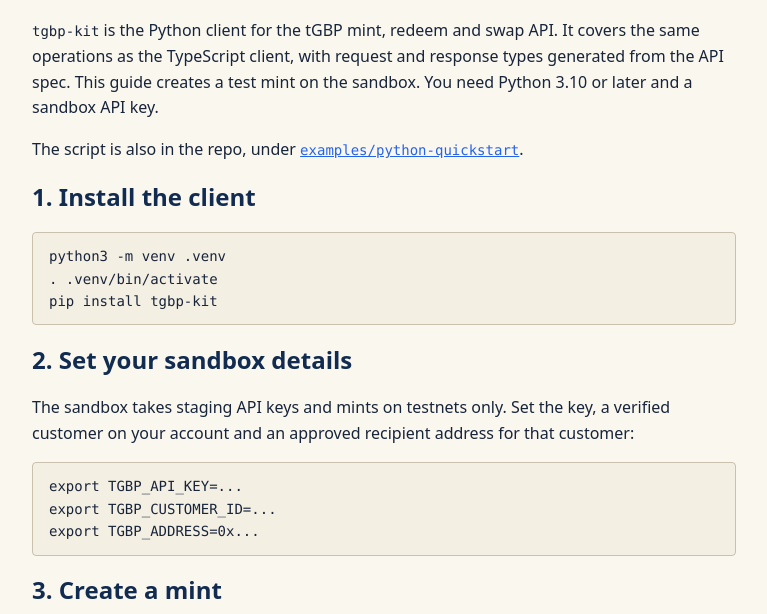
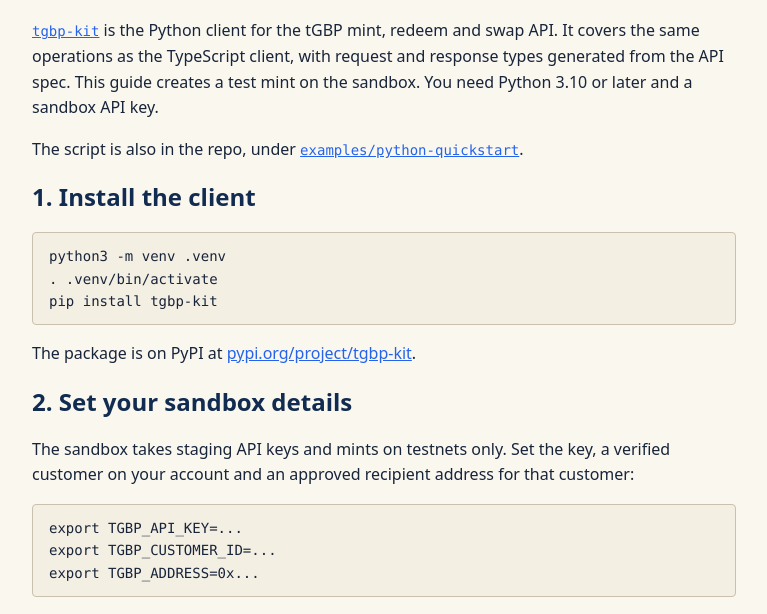
Before and after one commit to bcp-markets/tgbp-devkit, a website: page site/public/python.html in a window 1280 px wide. Shown: the part 156-770 px from the top of the page, without its empty margins (256-1023 px from the left). Drawn offline with Linux system fonts and the light colour scheme.

Commit message:
TGBP-7050: Link the tgbp-kit PyPI page from the Python quickstart

```diff
--- a/site/public/python.html
+++ b/site/public/python.html
@@ -38,7 +38,7 @@
   <main>
     <h1>Python quickstart</h1>
     <p>
-      <code>tgbp-kit</code> is the Python client for the tGBP mint, redeem and swap API. It covers
+      <a href="https://pypi.org/project/tgbp-kit/"><code>tgbp-kit</code></a> is the Python client for the tGBP mint, redeem and swap API. It covers
       the same operations as the TypeScript client, with request and response types generated
       from the API spec. This guide creates a test mint on the sandbox. You need Python 3.10 or
       later and a sandbox API key.
@@ -52,6 +52,10 @@
     <pre><code>python3 -m venv .venv
 . .venv/bin/activate
 pip install tgbp-kit</code></pre>
+    <p>
+      The package is on PyPI at
+      <a href="https://pypi.org/project/tgbp-kit/">pypi.org/project/tgbp-kit</a>.
+    </p>
 
     <h2>2. Set your sandbox details</h2>
     <p>
```
